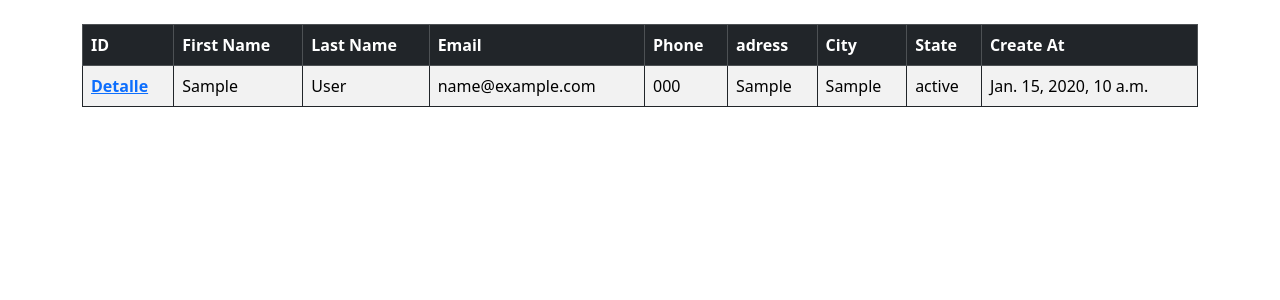
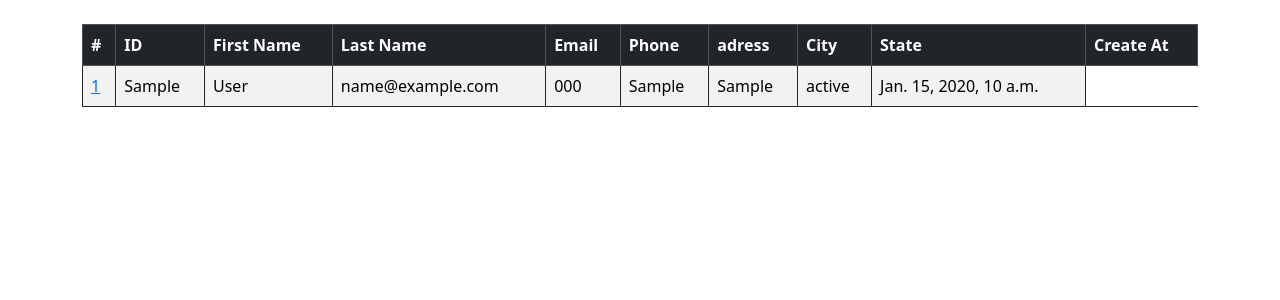
Before and after one commit to ariasrodelogithub/Django-CRM, a Django app: page / in a window 1280 px wide. Shown: the part 56-356 px from the top of the page. Run offline with Django 3.2, Linux system fonts and the light colour scheme; a user stored in the database is signed in; tables that the repository leaves empty hold one stand-in row (values such as "Sample post").

Commit message:
fix(lista): agregar numero a lista de usuarios

```diff
--- a/website/templates/home.html
+++ b/website/templates/home.html
@@ -7,6 +7,7 @@
                     <table class="table table table-striped table table-hover table-responsive table table-bordered border-dark">
                         <thead class="table-dark">
                             <tr>
+                            <th scope="col">#</th>
                             <th scope="col">ID</th>
                             <th scope="col">First Name</th>
                             <th scope="col">Last Name</th>
@@ -21,7 +22,7 @@
                         <tbody>
                             {% for record  in records %}
                             <tr>
-                                <th><a href="{% url 'customer' record.id  %}">Detalle</a></th>
+                                <td><a href="{% url 'customer' record.id  %}">{{ forloop.counter }}</a></td>
                                 <td>{{ record.first_name}}</td>
                                 <td>{{ record.last_name}}</td>
                                 <td>{{ record.email}}</td>
```
